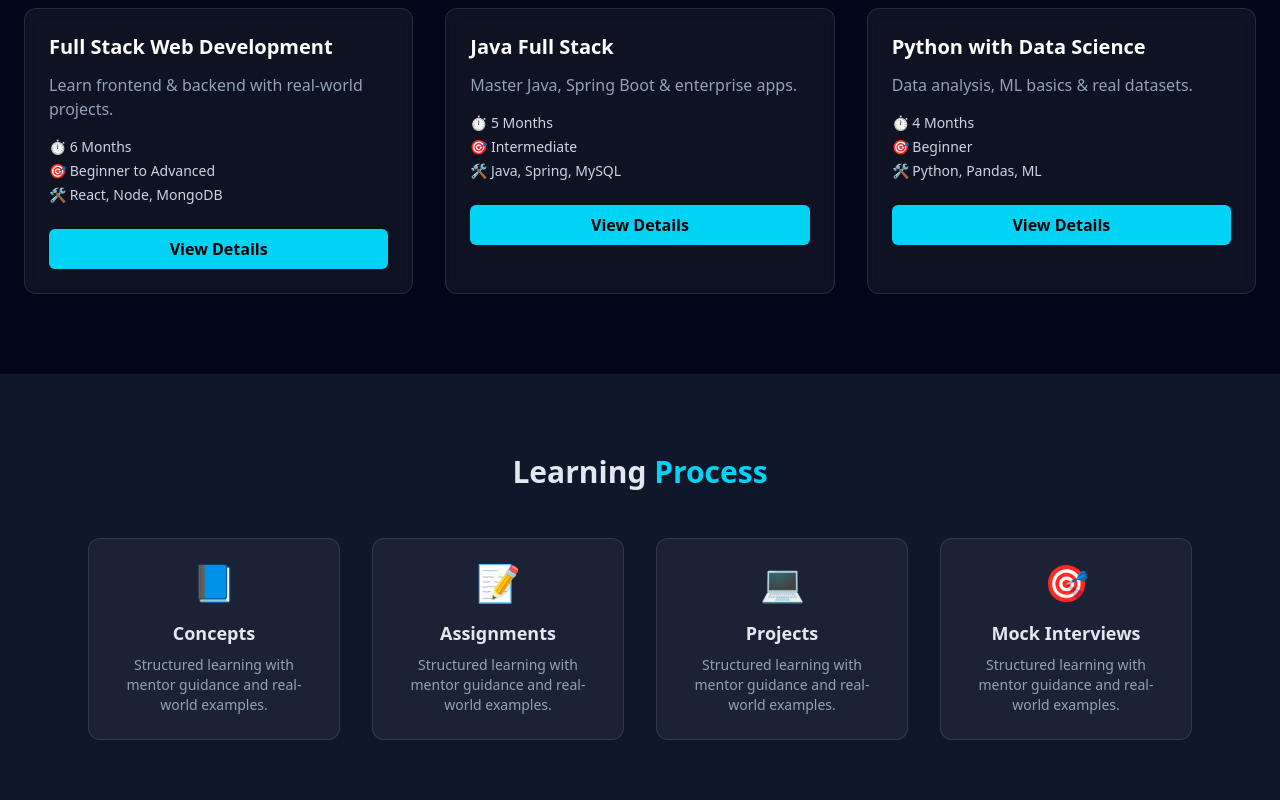
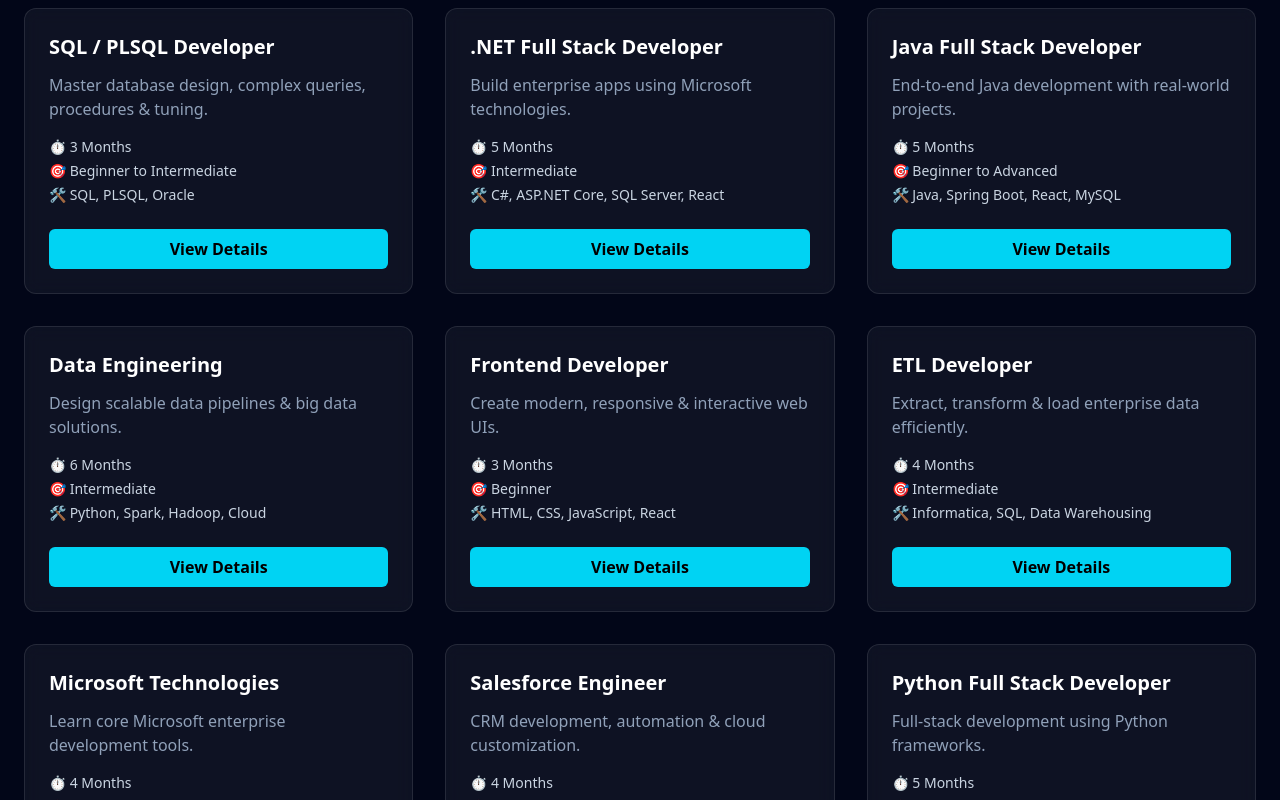
Before and after one commit to ShrutiJadhav14/SprintIT, a React (Vite) app in the folder SprintIT_Classes/: page /courses in a window 1280 px wide. Shown: the part 860-1660 px from the top of the page. Built offline with nearby package versions, Linux system fonts and the light colour scheme.

Commit message:
update courses page

```diff
--- a/SprintIT_Classes/src/components/AICourseSuggestion.jsx
+++ b/SprintIT_Classes/src/components/AICourseSuggestion.jsx
@@ -3,44 +3,87 @@ import { useNavigate } from "react-router-dom";
 
 const courses = [
   {
-    id: "full-stack",
-    name: "Full Stack Web Development",
-    tags: ["coding", "web", "frontend", "backend", "it"],
+    id: "sql-plsql",
+    name: "SQL / PLSQL Developer",
+    tags: ["database", "sql", "backend", "it"],
+    level: "beginner",
   },
   {
-    id: "java-stack",
-    name: "Java Full Stack Development",
-    tags: ["java", "backend", "enterprise", "it"],
+    id: "dotnet-fullstack",
+    name: ".NET Full Stack Developer",
+    tags: ["dotnet", "backend", "enterprise", "it"],
+    level: "advanced",
   },
   {
-    id: "data-science",
-    name: "Python with Data Science",
-    tags: ["python", "data", "analytics", "ml", "it"],
+    id: "java-fullstack",
+    name: "Java Full Stack Developer",
+    tags: ["java", "backend", "web", "it"],
+    level: "advanced",
+  },
+  {
+    id: "data-engineering",
+    name: "Data Engineering",
+    tags: ["data", "bigdata", "backend", "it"],
+    level: "advanced",
+  },
+  {
+    id: "frontend",
+    name: "Frontend Developer",
+    tags: ["frontend", "web", "ui", "coding"],
+    level: "beginner",
+  },
+  {
+    id: "etl-developer",
+    name: "ETL Developer",
+    tags: ["data", "etl", "backend", "it"],
+    level: "intermediate",
+  },
+  {
+    id: "microsoft-tech",
+    name: "Microsoft Technologies",
+    tags: ["dotnet", "backend", "it"],
+    level: "beginner",
+  },
+  {
+    id: "salesforce",
+    name: "Salesforce Engineer",
+    tags: ["crm", "cloud", "enterprise", "it"],
+    level: "beginner",
+  },
+  {
+    id: "python-fullstack",
+    name: "Python Full Stack Developer",
+    tags: ["python", "web", "backend", "coding"],
+    level: "advanced",
   },
 ];
 
 export default function AICourseSuggestion() {
   const navigate = useNavigate();
+
   const [interest, setInterest] = useState("");
   const [background, setBackground] = useState("");
-  const [result, setResult] = useState(null);
+  const [experience, setExperience] = useState("");
+  const [results, setResults] = useState([]);
 
   const suggestCourse = () => {
-    let scores = {};
+    const scoredCourses = courses.map((course) => {
+      let score = 0;
 
-    courses.forEach((course) => {
-      scores[course.id] = 0;
+      if (course.tags.includes(interest)) score += 3;
+      if (course.tags.includes(background)) score += 1;
 
-      if (course.tags.includes(interest)) scores[course.id] += 2;
-      if (course.tags.includes(background)) scores[course.id] += 1;
+      if (experience === course.level) score += 2;
+      if (experience === "beginner" && course.level === "beginner") score += 1;
+
+      return { ...course, score };
     });
 
-    const bestMatch = Object.keys(scores).reduce((a, b) =>
-      scores[a] > scores[b] ? a : b
-    );
+    const topTwo = scoredCourses
+      .sort((a, b) => b.score - a.score)
+      .slice(0, 2);
 
-    const recommended = courses.find((c) => c.id === bestMatch);
-    setResult(recommended);
+    setResults(topTwo);
   };
 
   return (
@@ -50,57 +93,102 @@ export default function AICourseSuggestion() {
           🤖 AI Course Recommendation
         </h2>
         <p className="text-center text-slate-400 mb-10">
-          Answer a few questions and let AI suggest the best course for you
+          Get the top 2 courses best suited for your profile
         </p>
 
-        <div className="grid md:grid-cols-2 gap-6">
+        <div className="grid md:grid-cols-3 gap-6">
           <select
             onChange={(e) => setInterest(e.target.value)}
             className="bg-black border border-white/10 p-3 rounded"
           >
-            <option value="">Your Interest</option>
-            <option value="coding">Coding</option>
+            <option value="">Primary Interest</option>
+            <option value="web">Web Development</option>
+            <option value="frontend">Frontend / UI</option>
+            <option value="backend">Backend</option>
             <option value="data">Data / Analytics</option>
-            <option value="java">Java Backend</option>
-            <option value="web">Web Development</option>
+            <option value="sql">Databases</option>
+            <option value="cloud">Cloud / CRM</option>
           </select>
 
           <select
             onChange={(e) => setBackground(e.target.value)}
             className="bg-black border border-white/10 p-3 rounded"
           >
-            <option value="">Your Background</option>
+            <option value="">Educational Background</option>
             <option value="it">IT / CS</option>
             <option value="non-it">Non-IT</option>
           </select>
+
+          <select
+            onChange={(e) => setExperience(e.target.value)}
+            className="bg-black border border-white/10 p-3 rounded"
+          >
+            <option value="">Experience Level</option>
+            <option value="beginner">Beginner</option>
+            <option value="intermediate">Intermediate</option>
+            <option value="advanced">Advanced</option>
+          </select>
         </div>
 
-        <div className="text-center mt-8">
+        <div className="text-center mt-10">
           <button
             onClick={suggestCourse}
-            className="px-8 py-3 bg-cyan-500 text-black rounded-md font-semibold"
+            className="px-10 py-3 bg-cyan-500 text-black rounded-md font-semibold"
           >
-            Suggest Course
+            Suggest Courses
           </button>
         </div>
 
-        {result && (
-          <div className="mt-12 bg-white/5 border border-white/10 p-6 rounded-xl text-center">
-            <h3 className="text-xl font-bold mb-2">
-              🎯 Best Match for You
+     {results.length > 0 && (
+  <div className="mt-14 grid md:grid-cols-2 gap-6">
+    {results.map((course, i) => {
+      const isBest = i === 0;
+
+      return (
+        <div
+          key={course.id}
+          className={`relative p-8 rounded-xl text-center border
+            ${isBest
+              ? "bg-gradient-to-br from-cyan-500/20 to-violet-500/20 border-cyan-400 shadow-lg shadow-cyan-500/20"
+              : "bg-white/5 border-white/10"
+            }`}
+        >
+          {/* BEST CHOICE BADGE */}
+          {isBest && (
+            <span className="absolute -top-3 left-1/2 -translate-x-1/2
+              bg-cyan-500 text-black text-xs font-bold px-4 py-1 rounded-full">
+              ⭐ Best Choice
+            </span>
+          )}
+
+          <span className="text-sm text-slate-400">
+            Rank #{i + 1}
+          </span>
+
+          <h3
+            className={`text-xl font-bold mt-3 mb-5
+              ${isBest ? "text-cyan-300" : "text-white"}
+            `}
+          >
+            {course.name}
           </h3>
-            <p className="text-cyan-400 text-lg mb-4">
-              {result.name}
-            </p>
 
           <button
-              onClick={() => navigate(`/courses/${result.id}`)}
-              className="px-6 py-2 bg-violet-500 rounded-md"
+            onClick={() => navigate(`/courses/${course.id}`)}
+            className={`px-6 py-2 rounded-md font-semibold transition
+              ${isBest
+                ? "bg-cyan-500 text-black hover:bg-cyan-400"
+                : "bg-violet-500 hover:bg-violet-400"
+              }`}
           >
             View Course Details
           </button>
         </div>
+      );
+    })}
+  </div>
 )}
+
       </div>
     </section>
   );
--- a/SprintIT_Classes/src/components/CoursesPreview.jsx
+++ b/SprintIT_Classes/src/components/CoursesPreview.jsx
@@ -3,19 +3,19 @@ import { Link } from "react-router-dom";
 
 const courses = [
   {
-    title: "Full Stack Web Development",
-    desc: "HTML, CSS, JavaScript, React, Node.js with real-world projects.",
+    title: "Java Full Stack Web Development",
+    desc: "HTML, CSS, JS, Servlets, JSP, Spring Boot & more.",
     icon: "💻",
   },
   {
-    title: "Data Science & AI",
-    desc: "Python, ML algorithms, real datasets & industry use-cases.",
+    title: "Data Engineering ",
+    desc: "ETL, Data Warehousing, Big Data & Cloud.",
     icon: "📊",
   },
   {
-    title: "Cyber Security",
-    desc: "Ethical hacking, network security & practical labs.",
-    icon: "🔐",
+    title: "SQL / PLSQL Developer",
+    desc: "Database Design, Queries, Stored Procedures & Performance Tuning.",
+    icon: "🗄️",
   },
 ];
 
--- a/SprintIT_Classes/src/pages/Courses.jsx
+++ b/SprintIT_Classes/src/pages/Courses.jsx
@@ -5,30 +5,79 @@ import AICourseSuggestion from "../components/AICourseSuggestion";
 
 const courses = [
   {
-    id: "full-stack",
-    title: "Full Stack Web Development",
-    desc: "Learn frontend & backend with real-world projects.",
-    duration: "6 Months",
-    level: "Beginner to Advanced",
-    stack: "React, Node, MongoDB",
+    id: "sql-plsql",
+    title: "SQL / PLSQL Developer",
+    desc: "Master database design, complex queries, procedures & tuning.",
+    duration: "3 Months",
+    level: "Beginner to Intermediate",
+    stack: "SQL, PLSQL, Oracle",
   },
   {
-    id: "java-stack",
-    title: "Java Full Stack",
-    desc: "Master Java, Spring Boot & enterprise apps.",
+    id: "dotnet-fullstack",
+    title: ".NET Full Stack Developer",
+    desc: "Build enterprise apps using Microsoft technologies.",
     duration: "5 Months",
     level: "Intermediate",
-    stack: "Java, Spring, MySQL",
+    stack: "C#, ASP.NET Core, SQL Server, React",
   },
   {
-    id: "data-science",
-    title: "Python with Data Science",
-    desc: "Data analysis, ML basics & real datasets.",
+    id: "java-fullstack",
+    title: "Java Full Stack Developer",
+    desc: "End-to-end Java development with real-world projects.",
+    duration: "5 Months",
+    level: "Beginner to Advanced",
+    stack: "Java, Spring Boot, React, MySQL",
+  },
+  {
+    id: "data-engineering",
+    title: "Data Engineering",
+    desc: "Design scalable data pipelines & big data solutions.",
+    duration: "6 Months",
+    level: "Intermediate",
+    stack: "Python, Spark, Hadoop, Cloud",
+  },
+  {
+    id: "frontend",
+    title: "Frontend Developer",
+    desc: "Create modern, responsive & interactive web UIs.",
+    duration: "3 Months",
+    level: "Beginner",
+    stack: "HTML, CSS, JavaScript, React",
+  },
+  {
+    id: "etl-developer",
+    title: "ETL Developer",
+    desc: "Extract, transform & load enterprise data efficiently.",
+    duration: "4 Months",
+    level: "Intermediate",
+    stack: "Informatica, SQL, Data Warehousing",
+  },
+  {
+    id: "microsoft-tech",
+    title: "Microsoft Technologies",
+    desc: "Learn core Microsoft enterprise development tools.",
+    duration: "4 Months",
+    level: "Beginner to Intermediate",
+    stack: "C#, .NET, SQL Server, Azure",
+  },
+  {
+    id: "salesforce",
+    title: "Salesforce Engineer",
+    desc: "CRM development, automation & cloud customization.",
     duration: "4 Months",
     level: "Beginner",
-    stack: "Python, Pandas, ML",
+    stack: "Salesforce, Apex, LWC",
+  },
+  {
+    id: "python-fullstack",
+    title: "Python Full Stack Developer",
+    desc: "Full-stack development using Python frameworks.",
+    duration: "5 Months",
+    level: "Beginner to Advanced",
+    stack: "Python, Django, React, PostgreSQL",
   },
 ];
+
 
 const faqs = [
   {
--- a/SprintIT_Classes/src/pages/DetailedCourse.jsx
+++ b/SprintIT_Classes/src/pages/DetailedCourse.jsx
@@ -3,69 +3,181 @@ import { motion } from "framer-motion";
 import { useEffect, useState } from "react";
 
 const courseDetailsData = {
-  "full-stack": {
-    title: "Full Stack Web Development",
-    tagline: "Become a job-ready full stack developer",
-    duration: "6 Months",
-    level: "Beginner to Advanced",
+  "sql-plsql": {
+    title: "SQL / PLSQL Developer",
+    tagline: "Master database programming & optimization",
+    duration: "3 Months",
+    level: "Beginner to Intermediate",
     mode: "Offline / Online",
-    stack: ["HTML", "CSS", "JavaScript", "React", "Node.js", "MongoDB"],
+    stack: ["SQL", "PLSQL", "Oracle", "Joins", "Indexes"],
     overview:
-      "This course is designed to transform beginners into industry-ready full stack developers through hands-on projects and real-world problem solving.",
+      "This course focuses on database concepts, advanced SQL queries, stored procedures, functions and performance tuning used in real enterprise projects.",
     modules: [
-      "Web Fundamentals & Git",
-      "Advanced JavaScript",
-      "React & Frontend Architecture",
-      "Backend with Node & Express",
-      "Database Design (MongoDB)",
-      "Deployment & Live Projects",
+      "Database Fundamentals",
+      "Advanced SQL Queries",
+      "PLSQL Programming",
+      "Procedures & Functions",
+      "Triggers & Cursors",
+      "Performance Tuning",
     ],
-    careers: [
-      "Full Stack Developer",
-      "Frontend Developer",
-      "Backend Developer",
-      "Software Engineer",
-    ],
+    careers: ["SQL Developer", "PLSQL Developer", "Database Analyst"],
   },
 
-  "java-stack": {
-    title: "Java Full Stack Development",
-    tagline: "Build enterprise-grade applications",
+  "dotnet-fullstack": {
+    title: ".NET Full Stack Developer",
+    tagline: "Build powerful enterprise applications",
     duration: "5 Months",
     level: "Intermediate",
     mode: "Offline",
-    stack: ["Java", "Spring Boot", "Hibernate", "MySQL"],
+    stack: ["C#", "ASP.NET Core", "SQL Server", "React"],
     overview:
-      "Learn Java full stack development with strong backend foundations and enterprise-level project experience.",
+      "Learn Microsoft’s full stack development using modern frameworks and enterprise architecture.",
     modules: [
-      "Core Java & OOPs",
+      "C# & OOPs",
+      "ASP.NET Core MVC",
+      "Web APIs",
+      "Frontend with React",
+      "SQL Server",
+      "Live Project",
+    ],
+    careers: [".NET Developer", "Full Stack Developer", "Software Engineer"],
+  },
+
+  "java-fullstack": {
+    title: "Java Full Stack Developer",
+    tagline: "Enterprise-grade Java development",
+    duration: "5 Months",
+    level: "Beginner to Advanced",
+    mode: "Offline / Online",
+    stack: ["Java", "Spring Boot", "Hibernate", "React", "MySQL"],
+    overview:
+      "Become a job-ready Java Full Stack Developer with hands-on enterprise projects.",
+    modules: [
+      "Core Java",
       "Advanced Java",
       "Spring Boot & REST APIs",
-      "Database with MySQL",
-      "Mini & Major Projects",
+      "Frontend with React",
+      "Database Integration",
+      "Capstone Project",
     ],
-    careers: ["Java Developer", "Backend Engineer", "Software Engineer"],
+    careers: ["Java Developer", "Backend Engineer", "Full Stack Developer"],
   },
 
-  "data-science": {
-    title: "Python with Data Science",
-    tagline: "Turn data into actionable insights",
+  "data-engineering": {
+    title: "Data Engineering",
+    tagline: "Build scalable data pipelines",
+    duration: "6 Months",
+    level: "Intermediate",
+    mode: "Offline / Online",
+    stack: ["Python", "Spark", "Hadoop", "SQL", "Cloud"],
+    overview:
+      "Learn to design, build and manage big data systems used by modern enterprises.",
+    modules: [
+      "Python for Data",
+      "SQL & Data Warehousing",
+      "ETL Pipelines",
+      "Big Data (Hadoop & Spark)",
+      "Cloud Data Platforms",
+    ],
+    careers: ["Data Engineer", "Big Data Engineer", "ETL Engineer"],
+  },
+
+  "frontend": {
+    title: "Frontend Developer",
+    tagline: "Create modern, responsive web interfaces",
+    duration: "3 Months",
+    level: "Beginner",
+    mode: "Offline / Online",
+    stack: ["HTML", "CSS", "JavaScript", "React"],
+    overview:
+      "Learn to build beautiful, fast and responsive user interfaces using modern frontend tools.",
+    modules: [
+      "HTML & CSS",
+      "JavaScript Fundamentals",
+      "Responsive Design",
+      "React Basics",
+      "Mini Projects",
+    ],
+    careers: ["Frontend Developer", "UI Developer", "Web Designer"],
+  },
+
+  "etl-developer": {
+    title: "ETL Developer",
+    tagline: "Enterprise data integration specialist",
+    duration: "4 Months",
+    level: "Intermediate",
+    mode: "Offline",
+    stack: ["Informatica", "SQL", "Data Warehousing"],
+    overview:
+      "Learn ETL concepts, data integration, transformation logic and real-time data workflows.",
+    modules: [
+      "Data Warehousing Concepts",
+      "ETL Architecture",
+      "Informatica PowerCenter",
+      "SQL for ETL",
+      "Real-Time ETL Scenarios",
+    ],
+    careers: ["ETL Developer", "Data Engineer", "BI Developer"],
+  },
+
+  "microsoft-tech": {
+    title: "Microsoft Technologies",
+    tagline: "Enterprise development with Microsoft stack",
+    duration: "4 Months",
+    level: "Beginner to Intermediate",
+    mode: "Offline",
+    stack: ["C#", ".NET", "SQL Server", "Azure"],
+    overview:
+      "Master core Microsoft technologies used in enterprise software development.",
+    modules: [
+      "C# Fundamentals",
+      ".NET Framework",
+      "SQL Server",
+      "Azure Basics",
+      "Mini Project",
+    ],
+    careers: ["Software Developer", ".NET Engineer"],
+  },
+
+  "salesforce": {
+    title: "Salesforce Engineer",
+    tagline: "Build & customize cloud CRM solutions",
     duration: "4 Months",
     level: "Beginner",
     mode: "Offline / Online",
-    stack: ["Python", "Pandas", "NumPy", "ML Basics"],
+    stack: ["Salesforce", "Apex", "LWC", "CRM"],
     overview:
-      "Learn how to analyze data, build ML models and solve real business problems using Python.",
+      "Learn Salesforce administration, development and automation with real business use cases.",
+    modules: [
+      "Salesforce Basics",
+      "Admin & Configuration",
+      "Apex Programming",
+      "Lightning Web Components",
+      "Real-Time Projects",
+    ],
+    careers: ["Salesforce Developer", "CRM Consultant"],
+  },
+
+  "python-fullstack": {
+    title: "Python Full Stack Developer",
+    tagline: "End-to-end development with Python",
+    duration: "5 Months",
+    level: "Beginner to Advanced",
+    mode: "Offline / Online",
+    stack: ["Python", "Django", "React", "PostgreSQL"],
+    overview:
+      "Become a full stack developer using Python frameworks and modern frontend tools.",
     modules: [
       "Python Fundamentals",
-      "Data Analysis",
-      "Statistics for Data Science",
-      "Machine Learning Basics",
-      "Capstone Project",
+      "Django Framework",
+      "REST APIs",
+      "Frontend with React",
+      "Deployment & Project",
     ],
-    careers: ["Data Analyst", "Junior Data Scientist", "Business Analyst"],
+    careers: ["Python Developer", "Full Stack Developer"],
   },
 };
+
 
 export default function CourseDetails() {
   const { courseId } = useParams();
```
Lines whose indentation alone changed are shown as unchanged.
